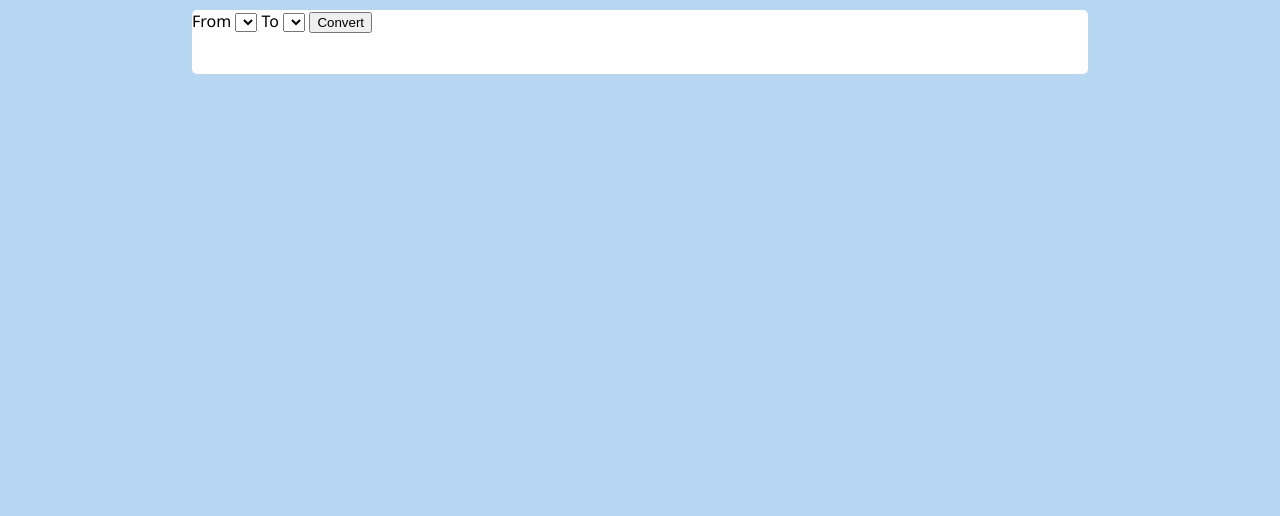
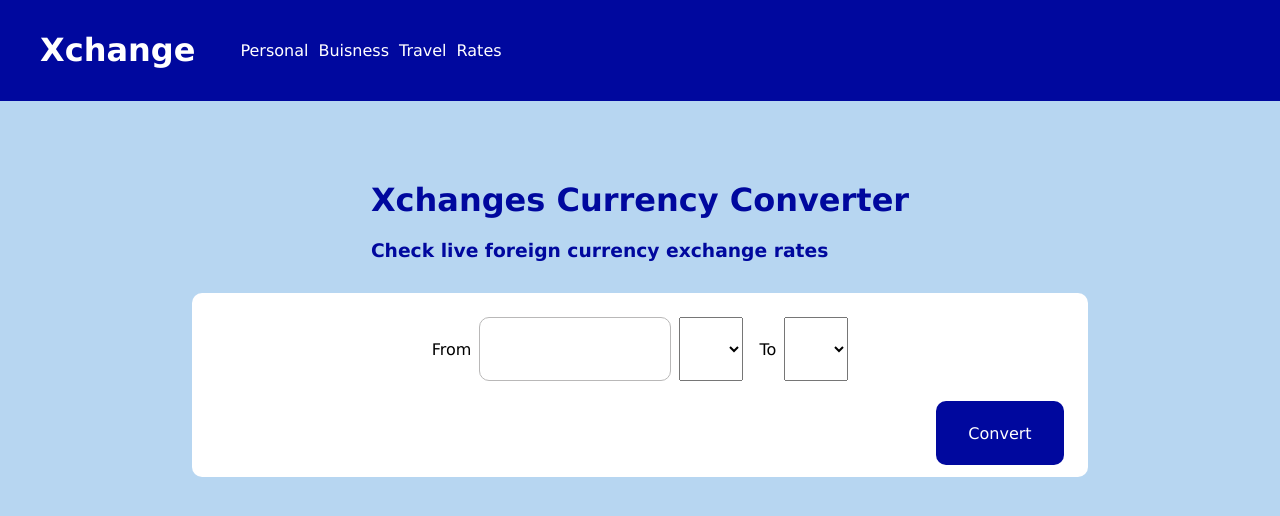
Before and after one commit to MarkChaitra/Currency-Exchange, a plain HTML site: page index.html in a window 1280 px wide. Drawn offline with Linux system fonts and the light colour scheme; no server answers.

Commit message:
Completed 99% of idea

```diff
--- a/back.js
+++ b/back.js
@@ -30,18 +30,60 @@ function c(){
     console.log(currencies.cad);
 }
 
-function pp(){
+async function convert(){
 
-    let list = document.getElementById('currenciesDropdownFrom').value;
-    let list2 = document.getElementById('currenciesDropdownTo').value;
+    let cur1 = document.getElementById('currenciesDropdownFrom').value;
+    let cur2 = document.getElementById('currenciesDropdownTo').value;
+    let amount = document.getElementById('moneyFrom').value;
+    let exchangeValBox = document.getElementsByClassName('convertedValues')[0];
 
-    (async () => {
-        const res = await fetch(`https://cdn.jsdelivr.net/npm/@fawazahmed0/currency-api@latest/v1/currencies/${list}.json`);
-        const data = await res.json();
+    const res1 = await fetch(`https://cdn.jsdelivr.net/npm/@fawazahmed0/currency-api@latest/v1/currencies/${cur1}.json`);
+    const data1 = await res1.json();
+    exchangeRate = data1[cur1][cur2];
 
+    const res2 = await fetch(`https://cdn.jsdelivr.net/npm/@fawazahmed0/currency-api@latest/v1/currencies/${cur2}.json`);
+    const data2 = await res2.json();
+    exchangeRate2 = data2[cur2][cur1];
 
-        console.log(data[list][list2]);
+    exchangeValBox.textContent = amount != "" ? "$" + amount + " " + cur1 + " = $" + (exchangeRate*amount) + " " + cur2: "$" + 1 + " " + cur1 + " = $" + (exchangeRate*1) + " " + cur2;
 
-      })();
+    const table1 = createTable(cur1, cur2, exchangeRate);
+    const table2 = createTable(cur2, cur1, exchangeRate2);
 
+    document.getElementsByClassName('currencyTables')[0].textContent = "";
+    document.getElementsByClassName('currencyTables')[0].appendChild(table1);
+    document.getElementsByClassName('currencyTables')[0].appendChild(table2);
+
+};
+
+function createTable(cur1, cur2, exchangeRate){
+
+    let table = document.createElement('table');
+    let tableRowHead = document.createElement('tr');
+    table.appendChild(tableRowHead);
+
+    let rowHead1 = document.createElement('th');
+    rowHead1.textContent = cur1;
+    tableRowHead.appendChild(rowHead1);
+
+    let rowHead2 = document.createElement('th');
+    rowHead2.textContent = cur2;
+    tableRowHead.appendChild(rowHead2);
+
+    exchangeNums = [1,5,10,25,50,100,500,1000,5000,10000];
+    for(let i of exchangeNums){
+        let row = document.createElement('tr');
+
+        let rowData1 = document.createElement('td');
+        rowData1.textContent = i;
+        row.appendChild(rowData1);
+
+        let rowData2 = document.createElement('td');
+        rowData2.textContent = (i*exchangeRate).toFixed(4);
+        row.appendChild(rowData2);
+
+        table.appendChild(row);
+    }
+
+    return table;
 }
--- a/index.html
+++ b/index.html
@@ -1,29 +1,59 @@
 <!DOCTYPE html>
 <html lang="en">
 <head>
+    <link rel="shortcut icon" href="save-money.png" type="image/x-icon">
     <meta charset="UTF-8">
     <meta name="viewport" content="width=device-width, initial-scale=1.0">
-    <title>Fink exchange</title>
+    <title>Xchange</title>
+    <meta name="theme-color" content="rgb(0, 8, 158)">
     <link rel="stylesheet" href="style.css">
 </head>
 <body>
 
+    <header>
 
-    <div class="holder">
+        <h1>Xchange</h1>
+        <ul>
+            <li>Personal</li>
+            <li>Buisness</li>
+            <li>Travel</li>
+            <li>Rates</li>
+        </ul>
 
+    </header>
+
+    <div class="boxText">
+
+        <h1>Xchanges Currency Converter</h1>
+        <h3>Check live foreign currency exchange rates</h3>
+    </div>
+
+
+    <div class="convertBox">
+
+        <div class="mainInputHolder">
+            <div class="box">
                 <label for="currenciesDropdownFrom">From</label>
+                <input type="text" name="moneyFrom" id="moneyFrom">
                 <select name="currenciesDropdownFrom" id="currenciesDropdownFrom">
                 </select>
+            </div>
 
+            <div class="box">
                 <label for="currenciesDropdownTo">To</label>
                 <select name="currenciesDropdownTo" id="currenciesDropdownTo">
                 </select>
+            </div>
+        </div>
 
-        <button type="button" onclick="pp()">Convert</button>
+        <div class="output">
+            <h2 class="convertedValues"></h2>
+            <button type="button" onclick="convert()">Convert</button>
+        </div>
 
     </div>
 
-
+    <div class="currencyTables"></div>
 
     <script src="back.js"></script>
 </body>
--- a/style.css
+++ b/style.css
@@ -2,15 +2,99 @@ html, body{
     padding: 0%;
     margin: 0%;
     background-color: rgb(183, 214, 241);
-    font-family: 'Segoe UI', Tahoma, Geneva, Verdana, sans-serif;
+
 }
 *{
     box-sizing: border-box;
+    font-family: Verdana, sans-serif;
 }
 
-.holder{
-    width: 70%; height: 4rem;
-    margin: 10px auto auto auto;
+
+header{
+    background-color: rgb(0, 8, 158);
+    width: 100%; height: auto;
+    padding: 10px 40px;
+    display: flex;
+    align-items: center;
+
+    h1{
+        color:white;
+    }
+    ul{
+        list-style-type: none;
+        display: inline-flex;
+        color: white;
+        cursor: pointer;
+        li{
+            margin: auto 5px;
+        }
+        li:hover{
+            border-bottom: white solid 1px;
+        }
+    }
+}
+.boxText{
+    width: fit-content;
+    margin: 5rem auto auto auto;
+    color: rgb(0, 8, 158);
+}
+.box{
+    display: flex;
+    align-items: center;
+    gap: 0.5rem;
+}
+.currencyTables{
+    margin: 5rem auto;
+    width: fit-content;
+    display: flex; gap: 4rem;
+    table{
+        padding: 1rem;
+        background-color: whitesmoke;
+        border-radius: 10px;
+        td{
+            padding: .2rem 2rem;
+            text-align: center;
+        }
+
+    }
+}
+
+.convertBox{
+    width: 70%; height: fit-content;
+    margin: 2rem auto auto auto;
     background-color: white;
-    border-radius: 5px;
+    border-radius: 10px;
+    padding: 1.5rem;
+
+    .output{
+        position: relative;
+        margin-top: 2rem;
+        display: flex;
+        align-items: center;
+
+        button{
+            position: absolute;
+            right: 0%;
+            font-size: 1rem;
+            height: 4rem; width: 8rem;
+            border-radius: 10px;
+            color: white;
+            background-color: rgb(0, 8, 158);
+            border: 0cap;
+        }
+    }
 }
+.mainInputHolder{
+    display: flex; width: fit-content;
+    margin: 0 auto;
+    gap: 1rem;
+}
+input{
+    height: 4rem; width: 12rem;
+    border: solid rgb(185, 184, 184) 1px;
+    border-radius: 10px;
+    font-size: 1.5rem;
+}
+select{
+    height: 4rem; width: 4rem;
+}
```
Also changed, not shown: save-money.png (added). Lines whose indentation alone changed are shown as unchanged.
